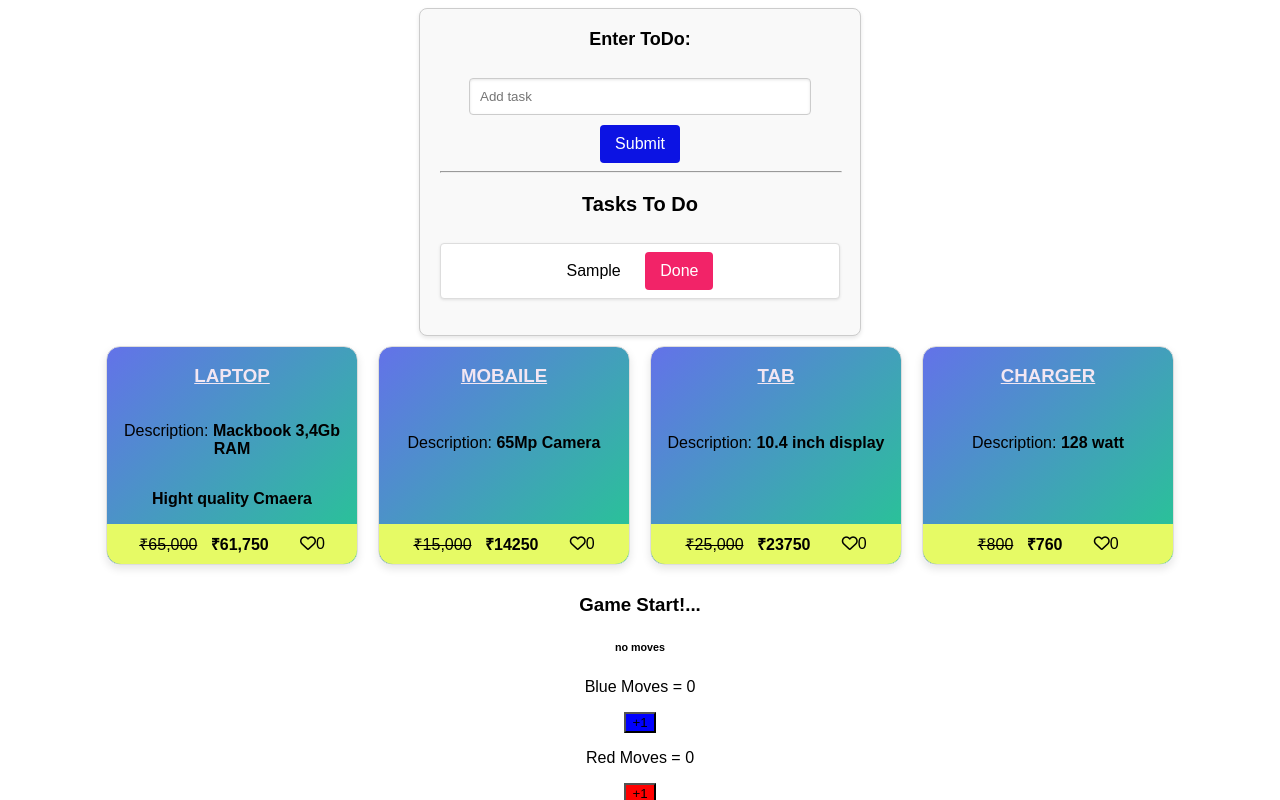
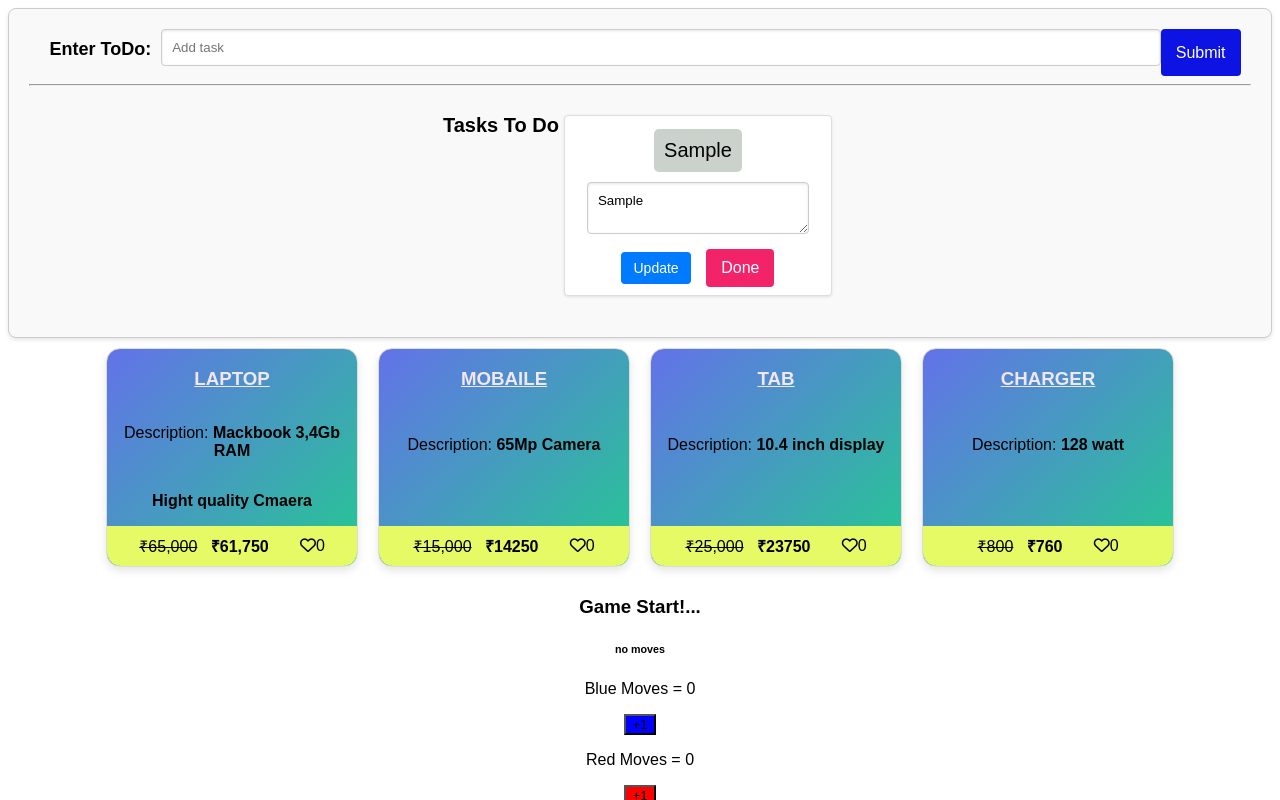
Before and after one commit to BIBEK7932/React_vite, a React (Vite) app: page / in a window 1280 px wide. Both pictures are taken after typing "Sample" into the empty fields and a click on the button "Submit". Shown: the top 800 px of the page. Built offline with nearby package versions, Linux system fonts and the light colour scheme.

Commit message:
to update

```diff
--- a/src/components/Events/ToDo.css
+++ b/src/components/Events/ToDo.css
@@ -1,5 +1,5 @@
 .todo-container {
-    max-width: 400px;
+    /* max-width: 400px; */
     margin: 0 auto;
     padding: 20px;
     border: 1px solid #ccc;
@@ -7,6 +7,11 @@
     box-shadow: 0 2px 4px rgba(0, 0, 0, 0.1);
     background-color: #f9f9f9;
     text-align: center;
+    display: flex;
+    flex-wrap: wrap;
+    justify-content: center;
+    align-items: stretch;
+
 }
 
 .todo-label {
@@ -14,6 +19,7 @@
     font-weight: bold;
     margin-bottom: 10px;
     display: block;
+    margin: 10px;
 }
 
 .todo-input {
@@ -23,6 +29,7 @@
     border: 1px solid #ccc;
     border-radius: 4px;
     box-shadow: inset 0 1px 3px rgba(0, 0, 0, 0.1);
+
 }
 
 .todo-button {
@@ -50,17 +57,29 @@
 .todo-list {
     list-style-type: none;
     padding: 0;
+    display: flex;
+   justify-content: center;
+   flex-wrap: wrap;
 }
 
 .todo-item {
-    font-size: 16px;
+
+    font-size: 20px;
     padding: 8px;
-    margin: 5px 0;
+    margin: 5px ;
     background-color: #fff;
     border: 1px solid #ddd;
     border-radius: 4px;
     box-shadow: 0 1px 3px rgba(0, 0, 0, 0.1);
     animation: fadeIn 0.5s ease;
+    max-width: 250px;
+}
+.todo-item span{
+    padding: 10px;
+    background-color: #cad2cb;
+    border-radius: 5px;
+    display: inline-block;
+    margin: 5px;
 }
 .doneButton{
     padding: 10px 15px;
@@ -71,7 +90,7 @@
     font-size: 16px;
     cursor: pointer;
     transition: background-color 0.3s ease;
-    margin-left: 20px;
+
 }
 @keyframes fadeIn {
     from {
@@ -81,3 +100,29 @@
         opacity: 1;
     }
 }
+
+.todo-textarea {
+    width: 80%;
+    padding: 10px;
+    margin-top: 5px;
+    margin-bottom: 10px;
+    border: 1px solid #ccc;
+    border-radius: 4px;
+    box-shadow: inset 0 1px 3px rgba(0, 0, 0, 0.1);
+}
+
+.todo-update-button {
+    padding: 8px 12px;
+    margin-right: 10px;
+    border: none;
+    border-radius: 4px;
+    background-color: #007bff;
+    color: #fff;
+    font-size: 14px;
+    cursor: pointer;
+    transition: background-color 0.3s ease;
+}
+
+.todo-update-button:hover {
+    background-color: #0056b3;
+}
--- a/src/components/Events/ToDo.jsx
+++ b/src/components/Events/ToDo.jsx
@@ -5,38 +5,39 @@ import './ToDo.css';
 export default function ToDo() {
     let [toDo, setToDo] = useState([{ task: "", id: uuidv4() }]);
     let [newTask, setNewTask] = useState("");
+    let [update, setUpdate] = useState({ id: null, task: "" });
+
 
     let toDos = () => {
         if (newTask === "") {
             alert("Enter a valid task");
         } else {
-            setToDo((prev) =>{ return [...prev, { task: newTask, id: uuidv4() }]} );
+            setToDo((prev) => { return [...prev, { task: newTask, id: uuidv4() }] });
             setNewTask("");
         }
     };
 
-let  deleteTask  = (id)=>{
-        let newtoDo = toDo.filter((data)=>{
-            return data.id != id
-        })
-        // console.log(toDo)
-        setToDo( (prev)=> prev.filter((data)=>{
+    let deleteTask = (id) => {
+        setToDo((prev) => prev.filter((data) => {
             return data.id != id
         }))
-        // alert(id)
-        console.log(id)
 
+    }
+
+    let upadateTask = (id, t) => {
+        setToDo((prev) => prev.map((data) => data.id === id ? { ...data, task: t } : data))
+        // setUpdate({ id: null, task: "" });
+        console.log(toDo)
     }
 
     return (
         <div className="todo-container">
             <label className="todo-label">Enter ToDo:</label>
-            <br />
+
             <input
-                type="text"
+                value={newTask}
                 className="todo-input"
                 placeholder="Add task"
-                value={newTask}
                 onChange={(e) => setNewTask(e.target.value)}
             />
             <button className="todo-button" onClick={toDos}>Submit</button>
@@ -45,10 +46,21 @@ let  deleteTask  = (id)=>{
             <h4 className="todo-title">Tasks To Do</h4>
             <ul className="todo-list">
                 {toDo.map((t) => t.task !== "" && <li key={t.id} className="todo-item">
-                   <span>{t.task}</span>
-                   &nbsp;
-                   <button className="doneButton" onClick={()=> deleteTask(t.id)}  >Done</button>
-                    </li>)}
+                    <span>{t.task}</span>
+
+<br/>
+                    <textarea
+                     className="todo-textarea"
+                        value={t.id === update.id ? update.task : t.task}
+                        onChange={(e) => {
+                            setUpdate({ id: t.id, task: e.target.value });
+                            // console.log("Current Update:", { id: t.id, task: e.target.value });
+                        }}
+                    ></textarea>
+                    <button className="todo-update-button" onClick={() => { upadateTask(t.id, update.task) }} >Update</button>
+                    &nbsp;
+                    <button className="doneButton" onClick={() => deleteTask(t.id)}  >Done</button>
+                </li>)}
             </ul>
         </div>
     );
```
